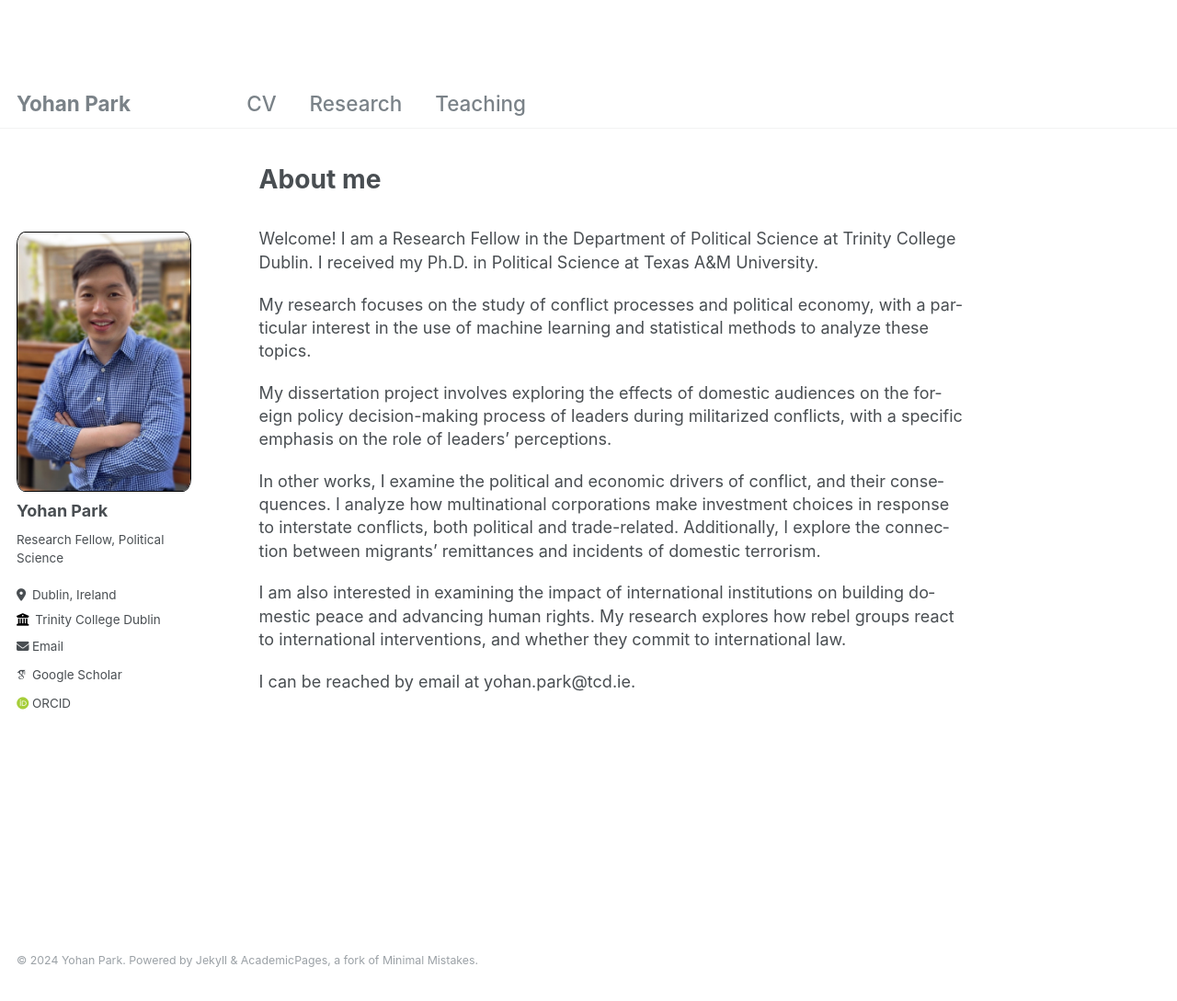
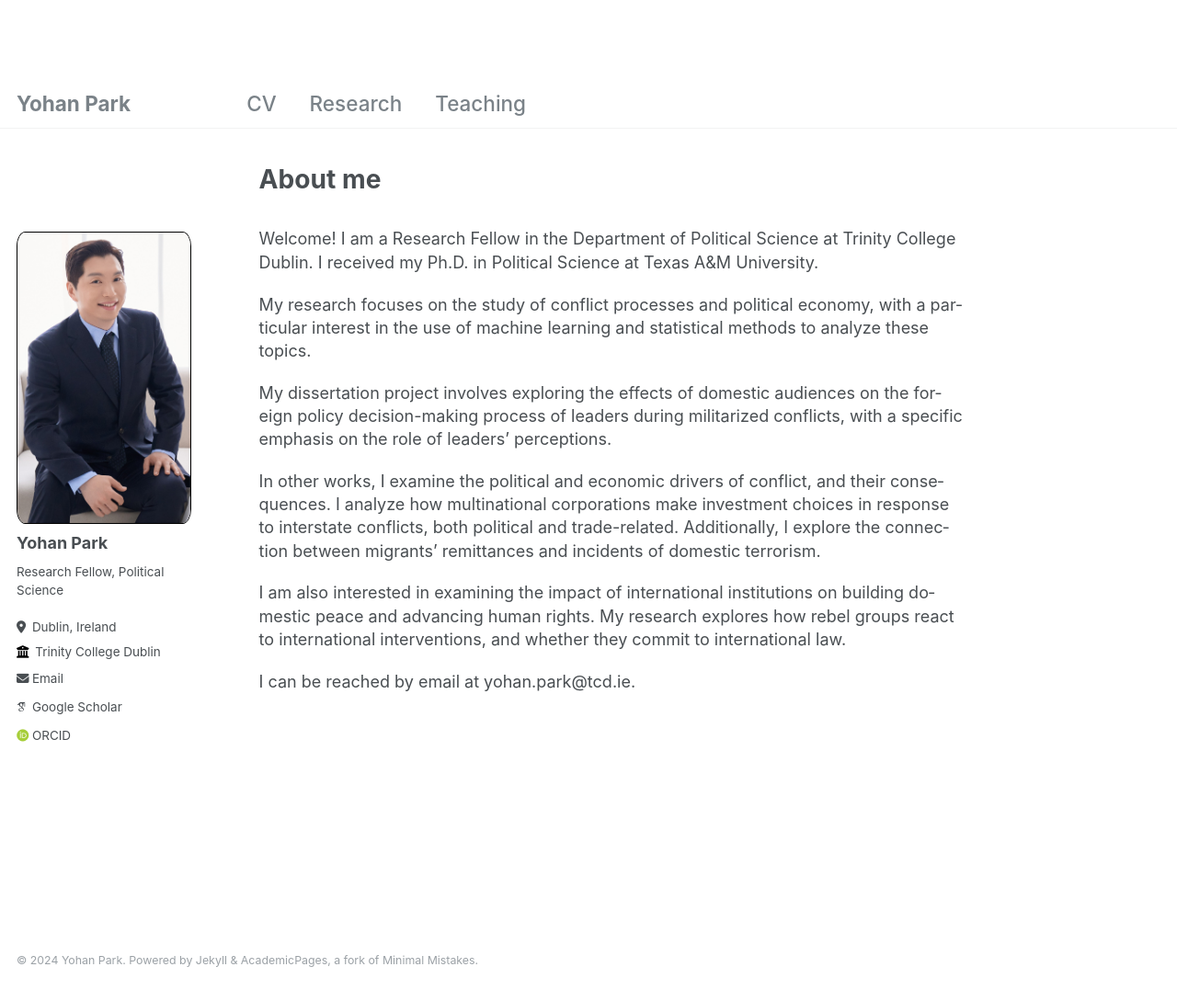
Before and after one commit to yohanpark23/yohanpark23.github.io, a Jekyll site: the page built from _pages/about.md, in a window 1280 px wide and 1089 px high. Shown: the whole window at 92% size. Built offline with Jekyll 4.4.1, drawn with Linux system fonts in a browser that asks for light colours; some web fonts are replaced.

Commit message:
Update _config.yml

```diff
--- a/_config.yml
+++ b/_config.yml
@@ -21,7 +21,7 @@ repository               : "yohanpark23/yohanpark23.github.io"
 #               Additional customization can be done by editing /_includes/author-profile.html
 author:
   # Biographic information
-  avatar           : "profile_Yohan1.jpg"
+  avatar           : "yp_profile_2024_01.jpg"
   name             : "Yohan Park"
   pronouns         : # example: "she/her"
   bio              : "Research Fellow, Political Science"
```
